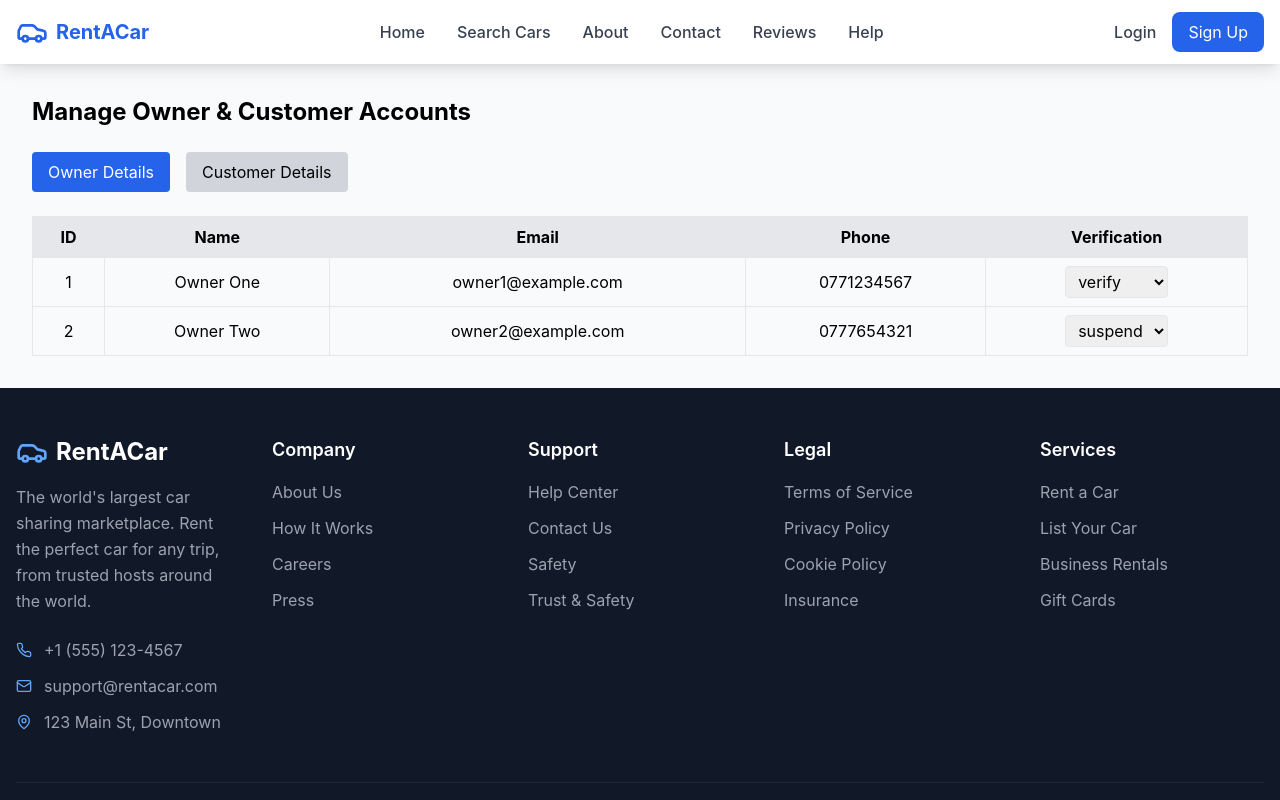
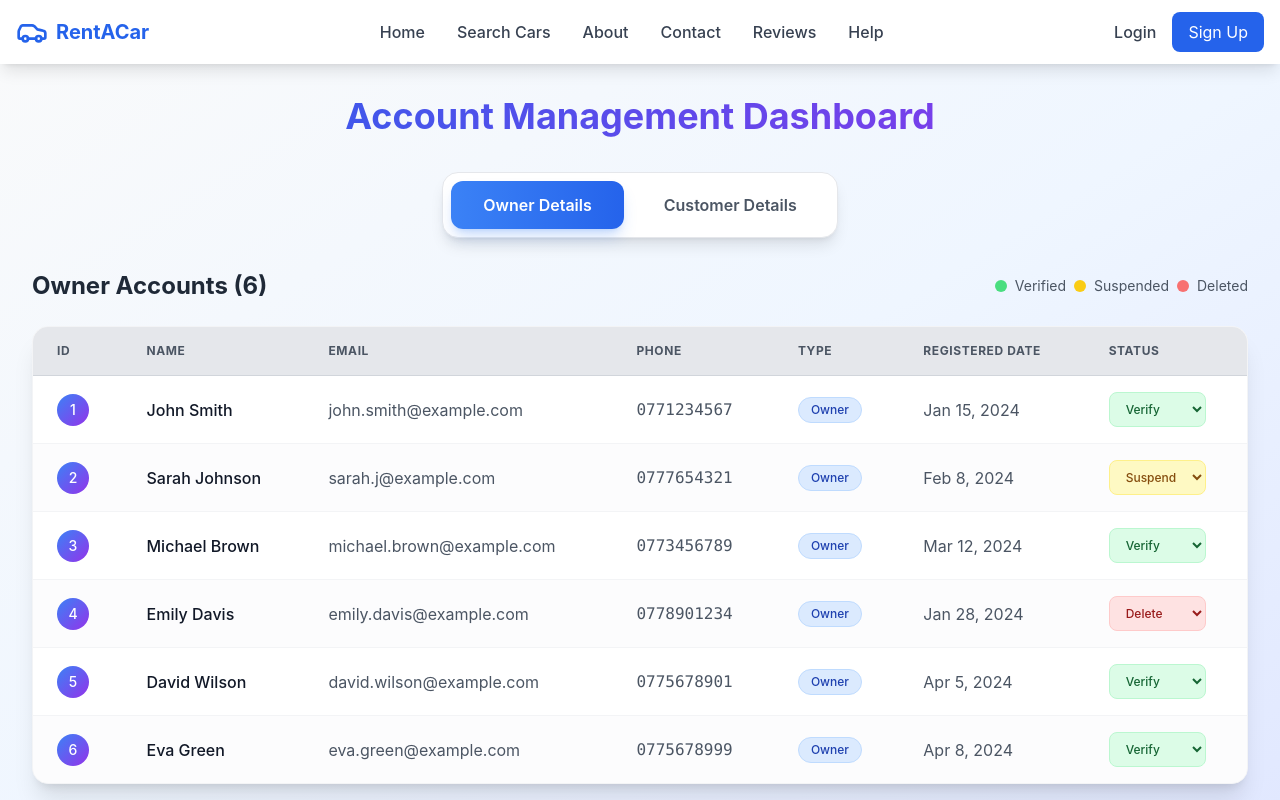
Before and after one commit to Wolferlk/RentAcar_peoject, a React (Vite) app in the folder Web/: page /manage-accounts in a window 1280 px wide. Shown: the top 800 px of the page. Built offline with nearby package versions, Linux system fonts and the light colour scheme.

Commit message:
Modify Add Manage Owner & Customer Account page

```diff
--- a/Web/src/pages/ManageAccounts.tsx
+++ b/Web/src/pages/ManageAccounts.tsx
@@ -6,16 +6,26 @@ interface User {
   email: string;
   phone: string;
   status: string;
+  type: 'owner' | 'customer';
+  registeredDate: string;
 }
 
 const dummyOwners: User[] = [
-  { id: 1, name: 'Owner One', email: 'owner1@example.com', phone: '0771234567', status: 'verify' },
-  { id: 2, name: 'Owner Two', email: 'owner2@example.com', phone: '0777654321', status: 'suspend' },
+  { id: 1, name: 'John Smith', email: 'john.smith@example.com', phone: '0771234567', status: 'verify', type: 'owner', registeredDate: '2024-01-15' },
+  { id: 2, name: 'Sarah Johnson', email: 'sarah.j@example.com', phone: '0777654321', status: 'suspend', type: 'owner', registeredDate: '2024-02-08' },
+  { id: 3, name: 'Michael Brown', email: 'michael.brown@example.com', phone: '0773456789', status: 'verify', type: 'owner', registeredDate: '2024-03-12' },
+  { id: 4, name: 'Emily Davis', email: 'emily.davis@example.com', phone: '0778901234', status: 'delete', type: 'owner', registeredDate: '2024-01-28' },
+  { id: 5, name: 'David Wilson', email: 'david.wilson@example.com', phone: '0775678901', status: 'verify', type: 'owner', registeredDate: '2024-04-05' },
+  { id: 6, name: 'Eva Green', email: 'eva.green@example.com', phone: '0775678999', status: 'verify', type: 'owner', registeredDate: '2024-04-08' },
 ];
 
 const dummyCustomers: User[] = [
-  { id: 3, name: 'Customer One', email: 'customer1@example.com', phone: '0711111111', status: 'verify' },
-  { id: 4, name: 'Customer Two', email: 'customer2@example.com', phone: '0712222222', status: 'delete' },
+  { id: 7, name: 'Alice Cooper', email: 'alice.cooper@example.com', phone: '0711111111', status: 'verify', type: 'customer', registeredDate: '2024-02-20' },
+  { id: 8, name: 'Bob Martinez', email: 'bob.martinez@example.com', phone: '0712222222', status: 'delete', type: 'customer', registeredDate: '2024-03-15' },
+  { id: 9, name: 'Clara Thompson', email: 'clara.t@example.com', phone: '0713333333', status: 'suspend', type: 'customer', registeredDate: '2024-01-10' },
+  { id: 10, name: 'Daniel Lee', email: 'daniel.lee@example.com', phone: '0714444444', status: 'verify', type: 'customer', registeredDate: '2024-04-02' },
+  { id: 11, name: 'Emma Garcia', email: 'emma.garcia@example.com', phone: '0715555555', status: 'verify', type: 'customer', registeredDate: '2024-03-28' },
+  { id: 12, name: 'Dev Jhons', email: 'dev.jhons@example.com', phone: '0716666666', status: 'verify', type: 'customer', registeredDate: '2024-03-31' },
 ];
 
 const ManageAccounts: React.FC = () => {
@@ -34,60 +44,146 @@ const ManageAccounts: React.FC = () => {
     updater(updated);
   };
 
+  const getStatusColor = (status: string) => {
+    switch (status) {
+      case 'verify':
+        return 'bg-green-100 text-green-800 border-green-200';
+      case 'suspend':
+        return 'bg-yellow-100 text-yellow-800 border-yellow-200';
+      case 'delete':
+        return 'bg-red-100 text-red-800 border-red-200';
+      default:
+        return 'bg-gray-100 text-gray-800 border-gray-200';
+    }
+  };
+
   const renderTable = (data: User[], type: 'owner' | 'customer') => (
-    <table className="min-w-full table-auto border border-gray-300 mt-4">
-      <thead className="bg-gray-200">
-        <tr>
-          <th className="border p-2">ID</th>
-          <th className="border p-2">Name</th>
-          <th className="border p-2">Email</th>
-          <th className="border p-2">Phone</th>
-          <th className="border p-2">Verification</th>
+    <div className="bg-white rounded-2xl shadow-xl overflow-hidden border border-gray-100">
+      <div className="overflow-x-auto">
+        <table className="min-w-full">
+          <thead>
+             <tr className="bg-gray-200 border-b border-gray-300">
+              <th className="px-6 py-4 text-left text-xs font-bold text-gray-600 uppercase tracking-wider">ID</th>
+              <th className="px-6 py-4 text-left text-xs font-bold text-gray-600 uppercase tracking-wider">Name</th>
+              <th className="px-6 py-4 text-left text-xs font-bold text-gray-600 uppercase tracking-wider">Email</th>
+              <th className="px-6 py-4 text-left text-xs font-bold text-gray-600 uppercase tracking-wider">Phone</th>
+              <th className="px-6 py-4 text-left text-xs font-bold text-gray-600 uppercase tracking-wider">Type</th>
+              <th className="px-6 py-4 text-left text-xs font-bold text-gray-600 uppercase tracking-wider">Registered Date</th>
+              <th className="px-6 py-4 text-left text-xs font-bold text-gray-600 uppercase tracking-wider">Status</th>
             </tr>
           </thead>
-      <tbody>
-        {data.map((user) => (
-          <tr key={user.id} className="text-center">
-            <td className="border p-2">{user.id}</td>
-            <td className="border p-2">{user.name}</td>
-            <td className="border p-2">{user.email}</td>
-            <td className="border p-2">{user.phone}</td>
-            <td className="border p-2">
+          <tbody className="divide-y divide-gray-100">
+            {data.map((user, index) => (
+              <tr key={user.id} className={`hover:bg-gray-50 transition-colors duration-200 ${index % 2 === 0 ? 'bg-white' : 'bg-gray-50/50'}`}>
+                <td className="px-6 py-4 whitespace-nowrap">
+                  <div className="w-8 h-8 bg-gradient-to-br from-blue-500 to-purple-600 rounded-full flex items-center justify-center text-white text-sm font-medium">
+                    {user.id}
+                  </div>
+                </td>
+                <td className="px-6 py-4 whitespace-nowrap">
+                  <div className="font-medium text-gray-900">{user.name}</div>
+                </td>
+                <td className="px-6 py-4 whitespace-nowrap">
+                  <div className="text-gray-600">{user.email}</div>
+                </td>
+                <td className="px-6 py-4 whitespace-nowrap">
+                  <div className="text-gray-600 font-mono">{user.phone}</div>
+                </td>
+                <td className="px-6 py-4 whitespace-nowrap">
+                  <span className={`inline-flex items-center px-3 py-1 rounded-full text-xs font-medium capitalize ${
+                    user.type === 'owner'
+                      ? 'bg-blue-100 text-blue-800 border border-blue-200'
+                      : 'bg-purple-100 text-purple-800 border border-purple-200'
+                  }`}>
+                    {user.type}
+                  </span>
+                </td>
+                <td className="px-6 py-4 whitespace-nowrap">
+                  <div className="text-gray-600">{new Date(user.registeredDate).toLocaleDateString('en-US', {
+                    year: 'numeric',
+                    month: 'short',
+                    day: 'numeric'
+                  })}</div>
+                </td>
+                <td className="px-6 py-4 whitespace-nowrap">
                   <select
                     value={user.status}
                     onChange={(e) => handleStatusChange(type, user.id, e.target.value)}
-                className="border rounded px-2 py-1"
+                    className={`px-3 py-2 rounded-lg border text-xs font-medium focus:outline-none focus:ring-2 focus:ring-blue-500 focus:border-transparent transition-all duration-200 ${getStatusColor(user.status)}`}
                   >
-                <option value="verify">verify</option>
-                <option value="suspend">suspend</option>
-                <option value="delete">delete</option>
+                    <option value="verify">Verify</option>
+                    <option value="suspend">Suspend</option>
+                    <option value="delete">Delete</option>
                   </select>
                 </td>
               </tr>
             ))}
           </tbody>
         </table>
+      </div>
+    </div>
   );
 
   return (
-    <div className="p-8">
-      <h1 className="text-2xl font-bold mb-6">Manage Owner & Customer Accounts</h1>
-      <div className="flex gap-4 mb-6">
+    <div className="min-h-screen bg-gradient-to-br from-gray-50 via-blue-50 to-indigo-100 p-8">
+      <div className="max-w-7xl mx-auto">
+        <div className="text-center mb-8">
+          <h1 className="text-4xl font-bold bg-gradient-to-r from-blue-600 to-purple-600 bg-clip-text text-transparent mb-4 pb-1">
+            Account Management Dashboard
+          </h1>
+        </div>
+
+        <div className="flex justify-center mb-8">
+          <div className="bg-white rounded-2xl p-2 shadow-lg border border-gray-200">
+            <div className="flex gap-2">
               <button
                 onClick={() => setView('owner')}
-          className={`px-4 py-2 rounded ${view === 'owner' ? 'bg-blue-600 text-white' : 'bg-gray-300'}`}
+                className={`px-8 py-3 rounded-xl font-semibold transition-all duration-300 transform hover:scale-105 ${
+                  view === 'owner'
+                    ? 'bg-gradient-to-r from-blue-500 to-blue-600 text-white shadow-lg shadow-blue-500/25'
+                    : 'text-gray-600 hover:bg-gray-50'
+                }`}
               >
                 Owner Details
               </button>
               <button
                 onClick={() => setView('customer')}
-          className={`px-4 py-2 rounded ${view === 'customer' ? 'bg-blue-600 text-white' : 'bg-gray-300'}`}
+                className={`px-8 py-3 rounded-xl font-semibold transition-all duration-300 transform hover:scale-105 ${
+                  view === 'customer'
+                    ? 'bg-gradient-to-r from-purple-500 to-purple-600 text-white shadow-lg shadow-purple-500/25'
+                    : 'text-gray-600 hover:bg-gray-50'
+                }`}
               >
                 Customer Details
               </button>
             </div>
+          </div>
+        </div>
+
+        <div className="mb-6">
+          <div className="flex items-center justify-between mb-4">
+            <h2 className="text-2xl font-bold text-gray-800 capitalize">
+              {view} Accounts ({view === 'owner' ? owners.length : customers.length})
+            </h2>
+            <div className="flex gap-2">
+              <div className="flex items-center gap-2 text-sm text-gray-600">
+                <div className="w-3 h-3 bg-green-400 rounded-full"></div>
+                <span>Verified</span>
+              </div>
+              <div className="flex items-center gap-2 text-sm text-gray-600">
+                <div className="w-3 h-3 bg-yellow-400 rounded-full"></div>
+                <span>Suspended</span>
+              </div>
+              <div className="flex items-center gap-2 text-sm text-gray-600">
+                <div className="w-3 h-3 bg-red-400 rounded-full"></div>
+                <span>Deleted</span>
+              </div>
+            </div>
+          </div>
+        </div>
 
         {view === 'owner' ? renderTable(owners, 'owner') : renderTable(customers, 'customer')}
+      </div>
     </div>
   );
 };
```
Lines whose indentation alone changed are shown as unchanged.
